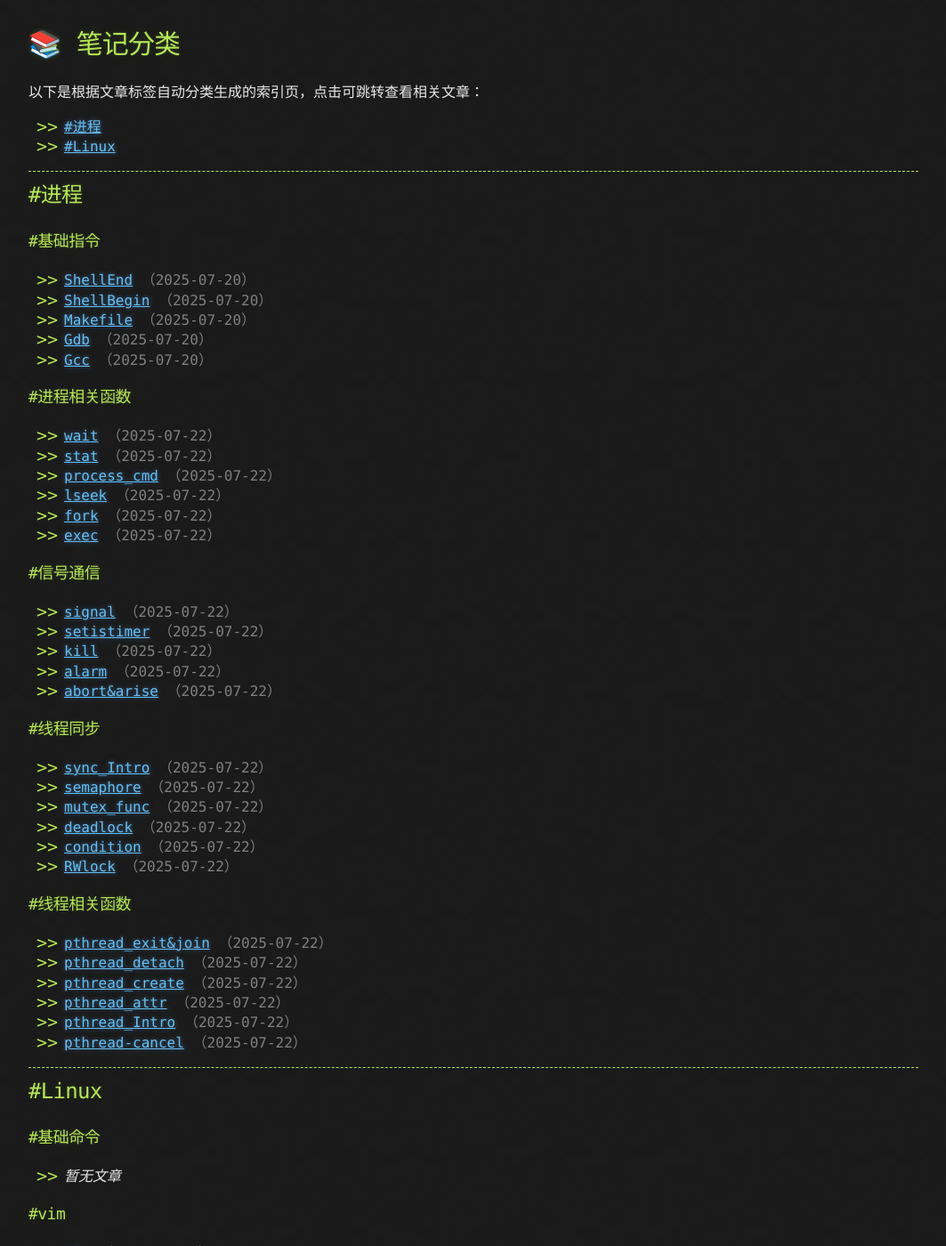
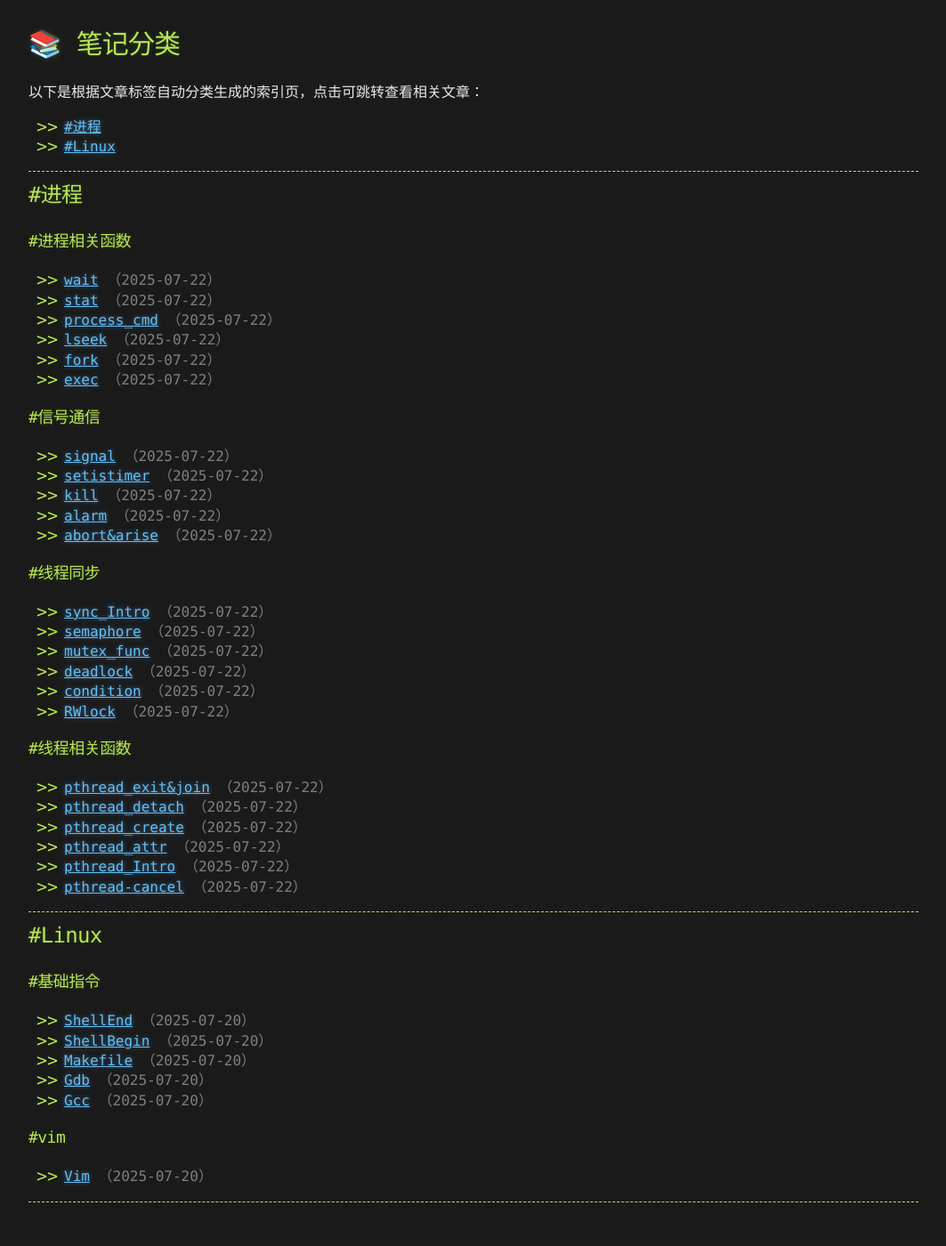
Before and after one commit to Domin1c0/Domin1c0.github.io, a Jekyll site: the page built from tags.html, in a window 1280 px wide and 1400 px high, scrolled down 206 px. Shown: the whole window at 89% size, without its empty margins (108-1171 px from the left). Built offline with Jekyll 4.4.1, drawn with Linux system fonts in a browser that asks for light colours; after the commit the page ends 1577 px from its top, so only the background shows below that.

Commit message:
修改标签层级

```diff
--- a/tags.html
+++ b/tags.html
@@ -8,7 +8,7 @@ permalink: /tags/
 <p>以下是根据文章标签自动分类生成的索引页，点击可跳转查看相关文章：</p>
 
 {% assign tag_groups =
-  "进程:基础指令,进程相关函数,信号通信,线程同步,线程相关函数|Linux:基础命令,vim" | split: "|"
+  "进程:进程相关函数,信号通信,线程同步,线程相关函数|Linux:基础指令,vim" | split: "|"
 %}
 
 <ul>
```
